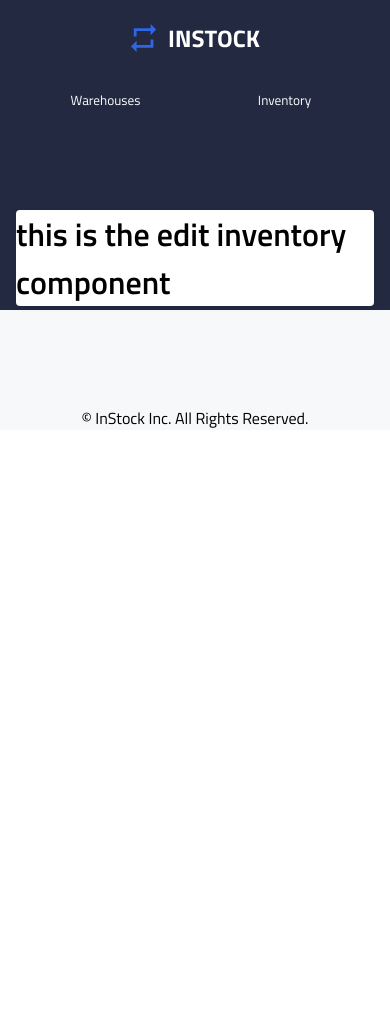
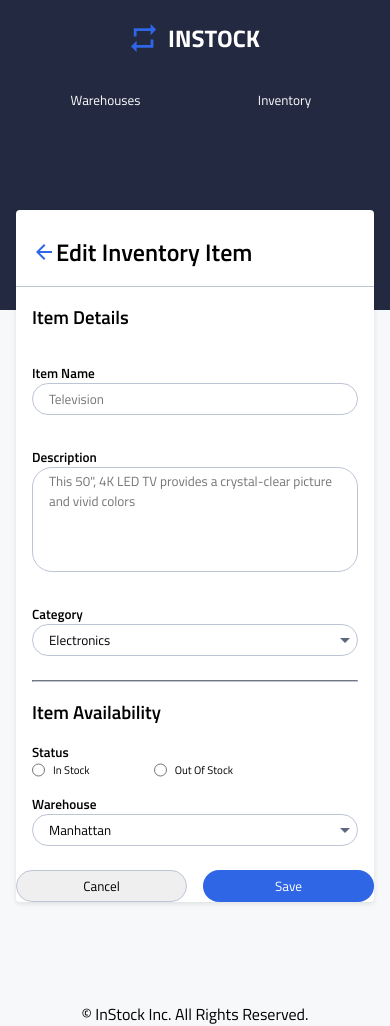
Before and after one commit to MatthewPellettieri/instock, a React (Create React App) app: page /editInventory/1 in a window 390 px wide. Before the commit the page ends 844 px from the top, so only its background shows below. Built offline with nearby package versions, Linux system fonts and the light colour scheme.

Commit message:
finish styling mobile and added styles for tablet

```diff
--- a/src/components/EditInventory/EditInventory.js
+++ b/src/components/EditInventory/EditInventory.js
@@ -1,5 +1,93 @@
+import backButton from "../../assets/Icons/arrow_back-24px.svg";
+import "./EditInventory.scss";
+
 function EditInventory() {
-  return <h1>this is the edit inventory component</h1>;
+  return (
+    <section className="editInventory">
+      <div className="editInventory__header">
+        <img
+          className="editInventory__header-back-button"
+          src={backButton}
+          alt="button to back"
+        ></img>
+        <h1 className="EditInventory__title">Edit Inventory Item</h1>
+      </div>
+
+      <section className="editInventory__details">
+        <div className="editInventory__details-form-container">
+          <h3 className="editInventory__details-header">Item Details</h3>
+          <form className="editInventory__details-form">
+            <h5 className="editInventory__form-header">Item Name</h5>
+            <input
+              type="text"
+              name="item name"
+              className="editInventory__details-input-1"
+              placeholder="Television"
+            ></input>
+
+            <h5 className="editInventory__form-header">Description</h5>
+            <textarea
+              type="text"
+              name="item description"
+              className="editInventory__details-input"
+              rows="5"
+              placeholder='This 50", 4K LED TV provides a crystal-clear picture and vivid colors'
+            ></textarea>
+
+            <div className="editInventory__details-dropdown">
+              <h5 className="editInventory__form-header">Category</h5>
+              <select
+                name="categories"
+                className="editInventory__details-drop-down"
+              >
+                <option value="Electronics">Electronics</option>
+              </select>
+            </div>
+          </form>
+        </div>
+        <hr className="editInventory__divider" />
+        <div className="editInventory__form-container">
+          <h3 className="editInventory__form-header">Item Availability</h3>
+          <form className="editInventory__form">
+            <h5 className="editInventory__form-header">Status</h5>
+            <div className="editInventory__radio-container">
+              <div className="editInventory__in">
+                <input
+                  name="instock-radio"
+                  type="radio"
+                  className="editInventory__in-stock"
+                ></input>
+                <p className="editInventory__radio-title">In Stock</p>
+              </div>
+
+              <div className="editInventory__out">
+                <input
+                  name="instock-radio"
+                  type="radio"
+                  className="editInventory__in-stock"
+                ></input>
+                <p className="editInventory__radio-title">Out Of Stock</p>
+              </div>
+            </div>
+
+            <div className="editInventory__details-dropdown">
+              <h5 className="editInventory__form-header">Warehouse</h5>
+              <select
+                name="categories"
+                className="editInventory__details-drop-down"
+              >
+                <option value="Electronics">Manhattan</option>
+              </select>
+            </div>
+          </form>
+        </div>
+      </section>
+      <div className="editInventory__buttons-container">
+        <button className="editInventory__cancel">Cancel</button>
+        <button className="editInventory__save">Save</button>
+      </div>
+    </section>
+  );
 }
 
 export default EditInventory;
--- a/src/components/EditInventory/EditInventory.scss
+++ b/src/components/EditInventory/EditInventory.scss
@@ -1,2 +1,137 @@
 @use "../../styles/partials/mixins" as *;
 @use "../../styles/partials/variables" as *;
+
+@include mobile {
+  .editInventory {
+    &__header {
+      display: flex;
+      @include divider;
+      padding: 1.5rem 1rem 1rem 1rem;
+      align-items: center;
+    }
+
+    &__details {
+      padding-left: 1rem;
+      padding-right: 1rem;
+      margin-top: 1rem;
+
+      @include tablet {
+        display: flex;
+        justify-content: space-around;
+        gap: 1rem;
+        width: 100%;
+      }
+    }
+
+    &__form-container {
+      @include tablet {
+        width: 40%;
+      }
+    }
+
+    &__details-form-container {
+      @include tablet {
+        width: 40%;
+      }
+    }
+
+    &__back-button {
+      margin-right: 0.5rem;
+    }
+
+    &__details-form {
+      display: flex;
+      flex-direction: column;
+      margin-top: 1rem;
+
+      @include tablet {
+        margin: 0;
+      }
+    }
+
+    &__details-input-1 {
+      border-radius: 20px;
+      height: 2rem;
+      padding-left: 1rem;
+      border: 1px solid $instock-cloud;
+      margin-bottom: 1rem;
+    }
+
+    &__details-input {
+      border-radius: 20px;
+      padding-left: 1rem;
+      padding-right: 1rem;
+      padding-top: 0.2rem;
+      border: 1px solid $instock-cloud;
+      margin-bottom: 1rem;
+    }
+
+    &__details-drop-down {
+      width: 100%;
+      border-radius: 20px;
+      height: 2rem;
+      padding-left: 1rem;
+      border: 1px solid $instock-cloud;
+      background: url("../../assets/Icons/arrow_drop_down-24px.svg") no-repeat
+        13px;
+      background-position: right;
+      appearance: none;
+      margin-bottom: 1.5rem;
+    }
+
+    &__divider {
+      width: 100%;
+      border-color: $instock-cloud;
+      appearance: none;
+
+      @include tablet {
+        display: none;
+      }
+    }
+
+    &__form-header {
+      margin-top: 1rem;
+      @include tablet {
+      }
+    }
+
+    &__radio-container {
+      display: flex;
+      gap: 4rem;
+    }
+
+    &__in,
+    &__out {
+      display: flex;
+      gap: 0.5rem;
+    }
+
+    &__radio-title {
+      @include m-p3;
+    }
+
+    &__buttons-container {
+      display: flex;
+      gap: 1rem;
+    }
+
+    &__cancel {
+      width: 50%;
+      border-radius: 20px;
+      border: 1px solid $instock-cloud;
+    }
+
+    &__save {
+      width: 50%;
+      border-radius: 20px;
+      background-color: $instock-indigo;
+      border: none;
+      color: white;
+      height: 2rem;
+    }
+  }
+}
+
+// @include mobile {
+
+// }
```
